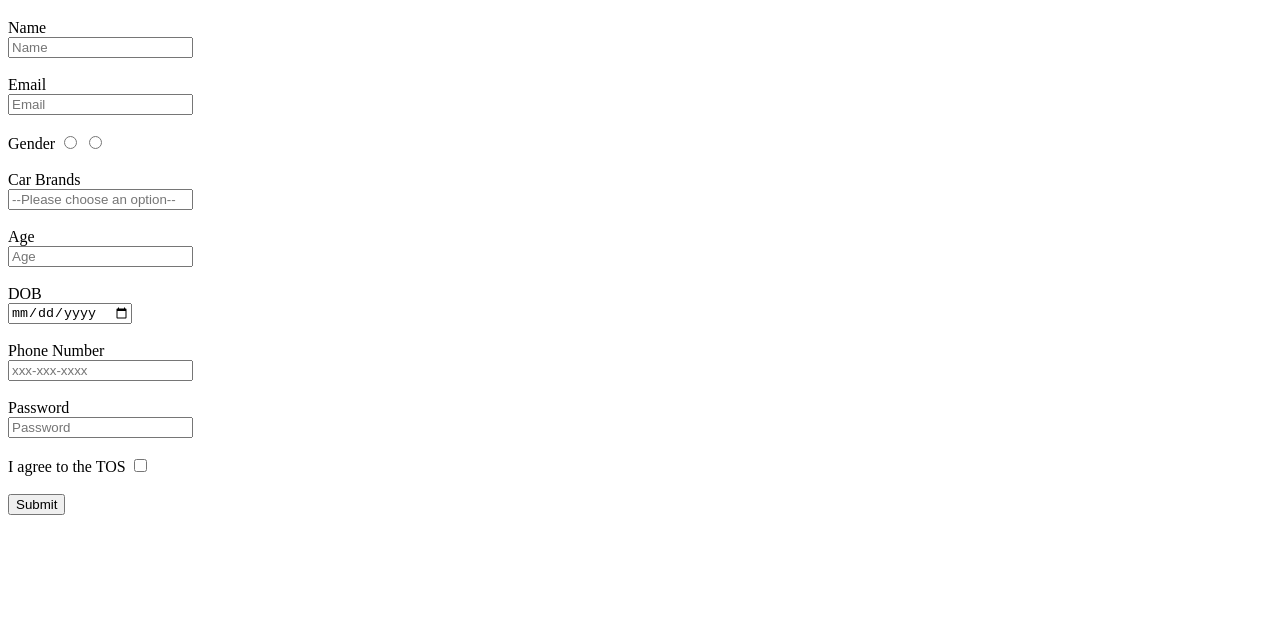
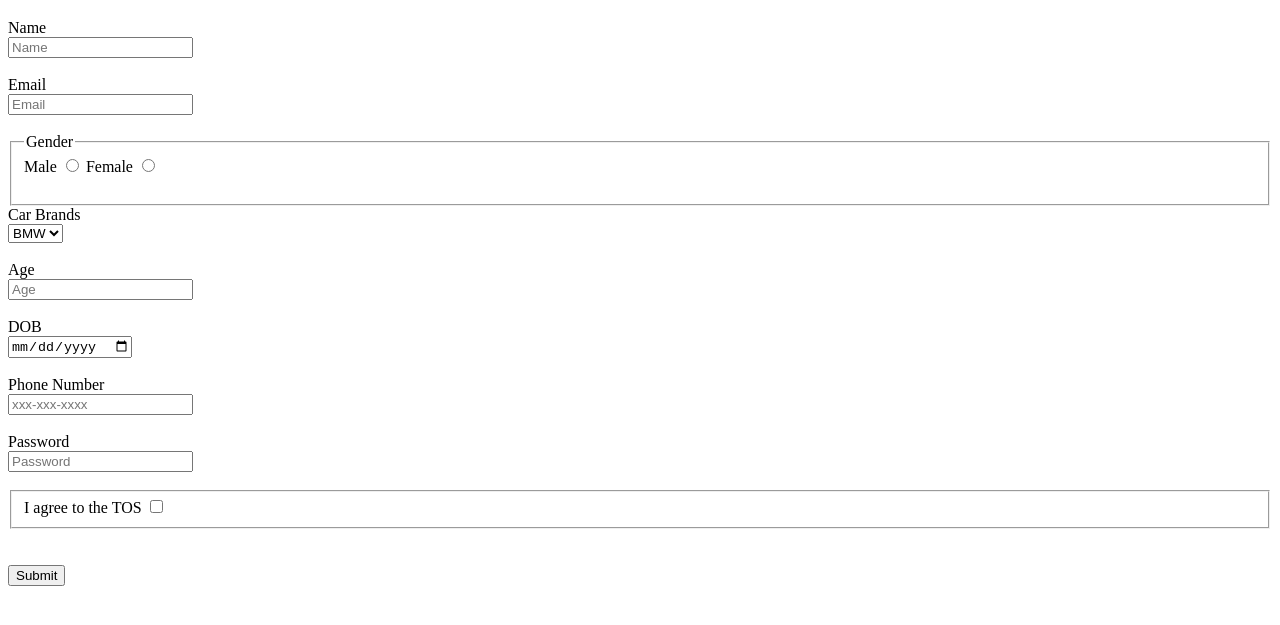
Before and after one commit to acciojob/signup-form-car-KuldeepKumarVyas, a website: page main.html in a window 1280 px wide. Shown: the part 61-686 px from the top of the page. Drawn offline with Linux system fonts and the light colour scheme.

Commit message:
created a submission

```diff
--- a/main.html
+++ b/main.html
@@ -18,11 +18,22 @@
 			<input type = "text" id = "name" name = "name" required placeholder="Name"><br><br>
 		<label for = "email">Email</label><br>
 			<input type = "email" id = "email" email = "email" required placeholder="Email"><br><br>
-		<label for = "gender">Gender</label>
-			<input type ="radio" id = "gender_m" gender = "gender_m" required>
-			<input type ="radio" id = "gender_f" gender = "gender_f" required><br><br>
+	<fieldset>
+		<legend>Gender</legend>
+		<label for ="male">Male</label>
+			<input type ="radio"  id = "gender_m" name = "gender" value = "male"  >
+		<label for = "female">Female</label>
+			<input type ="radio"  id = "gender_f" name = "gender" value = "female" >
+		<br><br>
+	</fieldset>
+
 		<label for = "cars">Car Brands</label><br>
-			<input type = "select" id ="cars" cars ="cars" required placeholder="--Please choose an option--"><br><br>
+			<select id = "cars" name ="cars">
+				<option value ="BMW">BMW</option>
+				<option value ="Thar">Thar</option>
+				<option value = "SUV">SUV</option>
+			</select><br><br>
+
 		<label for = "age">Age</label><br>
 			<input type="number" id = "age" age="age" required placeholder="Age"><br><br>
 		<label for = "dob">DOB</label><br>
@@ -31,8 +42,11 @@
 			<input type = "tel" id = "tel" tel = "tel" placeholder="xxx-xxx-xxxx"><br><br>
 		<label for = "password">Password</label><br>
 			<input type ="password" id="password" password = "password" required placeholder="Password"><br><br>
+	<fieldset>
 		<label for = "tos">I agree to the TOS</label>
-			<input type = "checkbox" id="tos" tos="tos" required><br><br>
+			<input type = "checkbox" id="tos" tos="tos" required>
+	</fieldset>		<br><br>
+
 		<input type = "submit" value="Submit">
 
 		</form>
```
